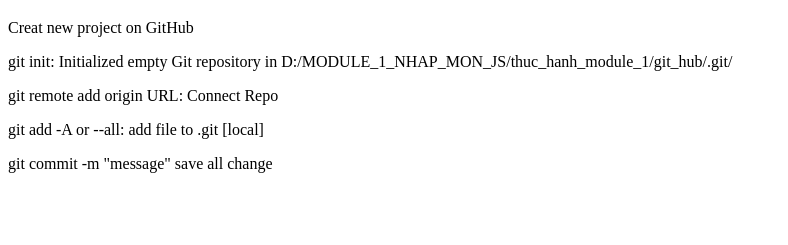
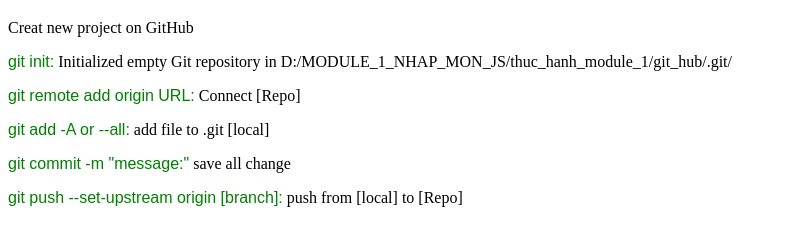
Before and after one commit to thoattuc/hello_world, a plain HTML site: page index.html in a window 1280 px wide. Shown: the part 61-306 px from the top of the page, without its empty margins (0-788 px from the left). Drawn offline with Linux system fonts and the light colour scheme.

Commit message:
Add style

```diff
--- a/css/style.css
+++ b/css/style.css
@@ -0,0 +1,4 @@
+span {
+    color: green;
+    font-family: sans-serif;
+}
--- a/index.html
+++ b/index.html
@@ -3,13 +3,15 @@
 <head>
     <meta charset="UTF-8">
     <title>Hello World!</title>
+    <link rel="stylesheet" href="css/style.css">
  </head>
 <body>
 <h1>Hello World!</h1>
 <p>Creat new project on GitHub</p>
 <p><span>git init:</span> Initialized empty Git repository in D:/MODULE_1_NHAP_MON_JS/thuc_hanh_module_1/git_hub/.git/</p>
-<p><span>git remote add origin URL:</span> Connect Repo</p>
+<p><span>git remote add origin URL:</span> Connect [Repo]</p>
 <p><span>git add -A or --all:</span> add file to .git [local]</p>
-<p><span>git commit -m "message"</span> save all change</p>
+<p><span>git commit -m "message:"</span> save all change</p>
+<p><span>git push --set-upstream origin [branch]:</span> push from [local] to [Repo]</p>
 </body>
 </html>
```
